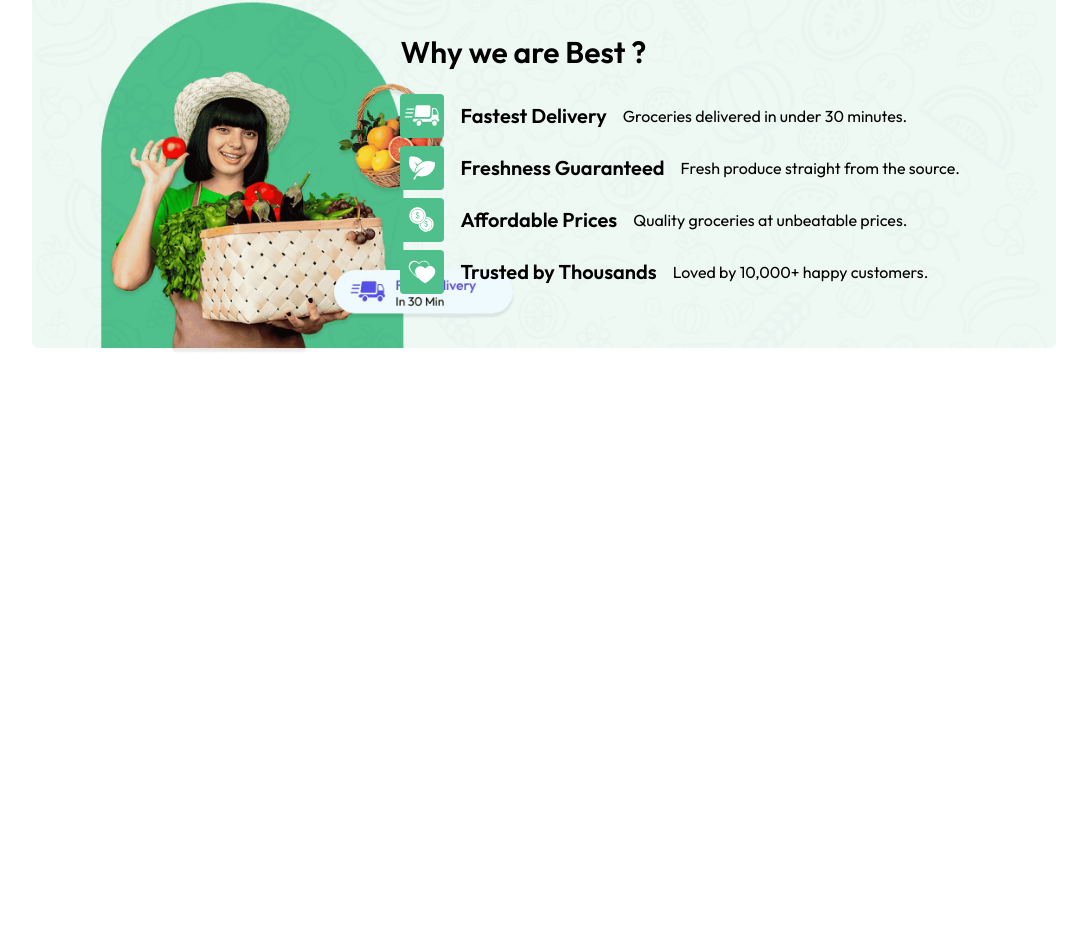
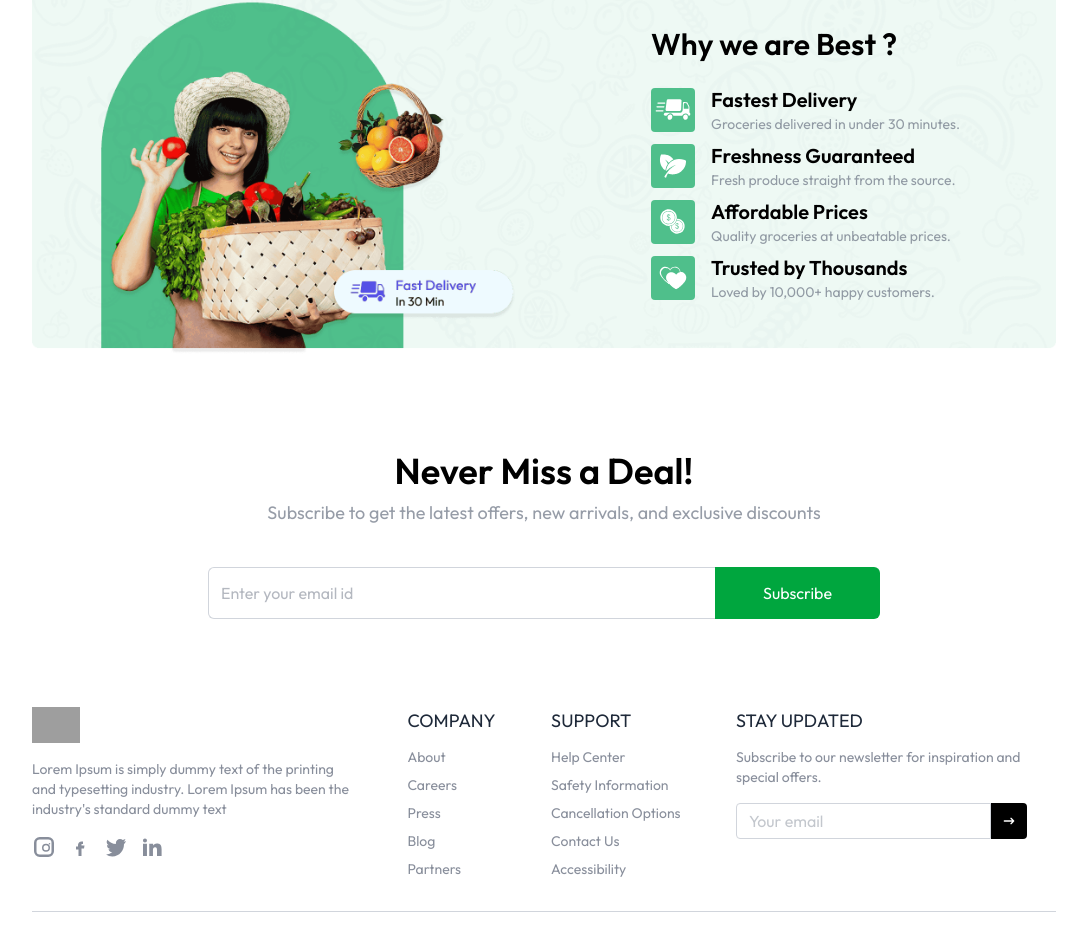
Before and after one commit to CodeDynamo2456/groceryApp-fullstack, a React (Vite) app in the folder client/: page / in a window 1280 px wide. Shown: the part 1579-2515 px from the top of the page, without its empty margins (96-1183 px from the left). Before the commit the page ends 1934 px from the top, so only its background shows below. Built offline with nearby package versions, Linux system fonts and the light colour scheme; grey boxes are pictures that could not be loaded.

Commit message:
Footer added

```diff
--- a/client/src/App.jsx
+++ b/client/src/App.jsx
@@ -2,6 +2,7 @@ import Navbar from "./componets/Navbar"
 import Home from "./pages/Home"
 import { Route, Routes, useLocation } from "react-router-dom"
 import { Toaster } from "react-hot-toast"
+import Footer from "./componets/Footer"
 const App = () => {
   const isSellerPath = useLocation().pathname.includes("seller")
   return (
@@ -14,6 +15,7 @@ const App = () => {
             <Route path="/" element={<Home></Home>} />
           </Routes>
         </div>
+        <Footer></Footer>
     </div>
   )
 }
--- a/client/src/componets/BottomBanner.jsx
+++ b/client/src/componets/BottomBanner.jsx
@@ -13,11 +13,13 @@ const BottomBanner = () => {
                         Why we are Best ?
                     </h1>
                     {
-                    features.map((feature,index)=>(
+                        features.map((feature, index) => (
                             <div key={index} className='flex items-center gap-4 mt-2'>
                                 <img src={feature.icon} alt={feature.title} className='' className='md:w-11 w-9' />
+                                <div>
                                     <h3 className='text-lg md:text-xl font-semibold'>{feature.title}</h3>
-                            <p>{feature.description}</p>
+                                    <p className='text-gray-500/70 text-xs md:text-sm'>{feature.description}</p>
+                                </div>
                             </div>
                         ))
                     }
--- /dev/null
+++ b/client/src/componets/Footer.jsx
@@ -0,0 +1,79 @@
+const Footer = () => {
+    return (
+        <div className='text-gray-500/80 pt-8 px-6 md:px-16 lg:px-24 xl:px-32'>
+            <div className='flex flex-wrap justify-between gap-12 md:gap-6'>
+                <div className='max-w-80'>
+                    <img src="https://raw.githubusercontent.com/prebuiltui/prebuiltui/main/assets/dummyLogo/dummyLogoColored.svg" alt="logo" className='mb-4 h-8 md:h-9' />
+                    <p className='text-sm'>
+                        Lorem Ipsum is simply dummy text of the printing and typesetting industry. Lorem Ipsum has been the industry's standard dummy text
+                    </p>
+                    <div className='flex items-center gap-3 mt-4'>
+                        {/* Instagram */}
+                        <svg className="w-6 h-6" fill="currentColor" viewBox="0 0 24 24">
+                            <path d="M7.75 2A5.75 5.75 0 002 7.75v8.5A5.75 5.75 0 007.75 22h8.5A5.75 5.75 0 0022 16.25v-8.5A5.75 5.75 0 0016.25 2h-8.5zM4.5 7.75A3.25 3.25 0 017.75 4.5h8.5a3.25 3.25 0 013.25 3.25v8.5a3.25 3.25 0 01-3.25 3.25h-8.5a3.25 3.25 0 01-3.25-3.25v-8.5zm9.5 1a4 4 0 11-4 4 4 4 0 014-4zm0 1.5a2.5 2.5 0 102.5 2.5 2.5 2.5 0 00-2.5-2.5zm3.5-.75a.75.75 0 11.75-.75.75.75 0 01-.75.75z" />
+                        </svg>
+                        {/* Facebook */}
+                        <svg className="w-6 h-6" fill="currentColor" viewBox="0 0 24 24">
+                            <path d="M13.5 9H15V6.5h-1.5c-1.933 0-3.5 1.567-3.5 3.5v1.5H8v3h2.5V21h3v-7.5H16l.5-3h-3z" />
+                        </svg>
+                        {/* Twitter */}
+                        <svg className="w-6 h-6" fill="currentColor" viewBox="0 0 24 24">
+                            <path d="M22 5.92a8.2 8.2 0 01-2.36.65A4.1 4.1 0 0021.4 4a8.27 8.27 0 01-2.6 1A4.14 4.14 0 0016 4a4.15 4.15 0 00-4.15 4.15c0 .32.04.64.1.94a11.75 11.75 0 01-8.52-4.32 4.14 4.14 0 001.29 5.54A4.1 4.1 0 013 10v.05a4.15 4.15 0 003.33 4.07 4.12 4.12 0 01-1.87.07 4.16 4.16 0 003.88 2.89A8.33 8.33 0 012 19.56a11.72 11.72 0 006.29 1.84c7.55 0 11.68-6.25 11.68-11.67 0-.18 0-.35-.01-.53A8.18 8.18 0 0022 5.92z" />
+                        </svg>
+                        {/* LinkedIn */}
+                        <svg className="w-6 h-6" fill="currentColor" viewBox="0 0 24 24">
+                            <path d="M4.98 3.5C3.88 3.5 3 4.38 3 5.48c0 1.1.88 1.98 1.98 1.98h.02c1.1 0 1.98-.88 1.98-1.98C6.98 4.38 6.1 3.5 4.98 3.5zM3 8.75h3.96V21H3V8.75zm6.25 0h3.8v1.68h.05c.53-.98 1.82-2.02 3.75-2.02 4.01 0 4.75 2.64 4.75 6.07V21H17v-5.63c0-1.34-.03-3.07-1.88-3.07-1.88 0-2.17 1.47-2.17 2.98V21H9.25V8.75z" />
+                        </svg>
+                    </div>
+                </div>
+
+                <div>
+                    <p className='text-lg text-gray-800'>COMPANY</p>
+                    <ul className='mt-3 flex flex-col gap-2 text-sm'>
+                        <li><a href="#">About</a></li>
+                        <li><a href="#">Careers</a></li>
+                        <li><a href="#">Press</a></li>
+                        <li><a href="#">Blog</a></li>
+                        <li><a href="#">Partners</a></li>
+                    </ul>
+                </div>
+
+                <div>
+                    <p className='text-lg text-gray-800'>SUPPORT</p>
+                    <ul className='mt-3 flex flex-col gap-2 text-sm'>
+                        <li><a href="#">Help Center</a></li>
+                        <li><a href="#">Safety Information</a></li>
+                        <li><a href="#">Cancellation Options</a></li>
+                        <li><a href="#">Contact Us</a></li>
+                        <li><a href="#">Accessibility</a></li>
+                    </ul>
+                </div>
+
+                <div className='max-w-80'>
+                    <p className='text-lg text-gray-800'>STAY UPDATED</p>
+                    <p className='mt-3 text-sm'>
+                        Subscribe to our newsletter for inspiration and special offers.
+                    </p>
+                    <div className='flex items-center mt-4'>
+                        <input type="text" className='bg-white rounded-l border border-gray-300 h-9 px-3 outline-none' placeholder='Your email' />
+                        <button className='flex items-center justify-center bg-black h-9 w-9 aspect-square rounded-r'>
+                            {/* Arrow icon */}
+                            <svg className="w-4 h-4 text-white" aria-hidden="true" xmlns="http://www.w3.org/2000/svg" width="24" height="24" fill="none" viewBox="0 0 24 24"><path stroke="currentColor" strokeLinecap="round" strokeLinejoin="round" strokeWidth="2" d="M19 12H5m14 0-4 4m4-4-4-4" /></svg>
+                        </button>
+                    </div>
+                </div>
+            </div>
+            <hr className='border-gray-300 mt-8' />
+            <div className='flex flex-col md:flex-row gap-2 items-center justify-between py-5'>
+                <p>© {new Date().getFullYear()} <a href="https://prebuiltui.com">PrebuiltUI</a>. All rights reserved.</p>
+                <ul className='flex items-center gap-4'>
+                    <li><a href="#">Privacy</a></li>
+                    <li><a href="#">Terms</a></li>
+                    <li><a href="#">Sitemap</a></li>
+                </ul>
+            </div>
+        </div>
+    );
+};
+
+export default Footer
--- /dev/null
+++ b/client/src/componets/NewsLetter.jsx
@@ -0,0 +1,24 @@
+const NewsLetter = () => {
+
+    return (
+        <div className="flex flex-col items-center justify-center text-center space-y-2 mt-24 pb-14">
+            <h1 className="md:text-4xl text-2xl font-semibold">Never Miss a Deal!</h1>
+            <p className="md:text-lg text-gray-500/70 pb-8">
+                Subscribe to get the latest offers, new arrivals, and exclusive discounts
+            </p>
+            <form className="flex items-center justify-between max-w-2xl w-full md:h-13 h-12">
+                <input
+                    className="border border-gray-300 rounded-md h-full border-r-0 outline-none w-full rounded-r-none px-3 text-gray-500"
+                    type="text"
+                    placeholder="Enter your email id"
+                    required
+                />
+                <button type="submit" className="md:px-12 px-8 h-full text-white bg-green-600 hover:bg-green-500 transition-all cursor-pointer rounded-md rounded-l-none">
+                    Subscribe
+                </button>
+            </form>
+        </div>
+    )
+}
+
+export default NewsLetter
--- a/client/src/pages/Home.jsx
+++ b/client/src/pages/Home.jsx
@@ -2,6 +2,7 @@ import BestSeller from "../componets/BestSeller"
 import BottomBanner from "../componets/BottomBanner"
 import Categories from "../componets/Categories"
 import MainBanner from "../componets/MainBanner"
+import NewsLetter from "../componets/NewsLetter"
 
 const Home = () => {
   return (
@@ -10,6 +11,7 @@ const Home = () => {
         <Categories></Categories>
         <BestSeller></BestSeller>
         <BottomBanner></BottomBanner>
+        <NewsLetter></NewsLetter>
     </div>
   )
 }
```
Lines whose indentation alone changed are shown as unchanged.
